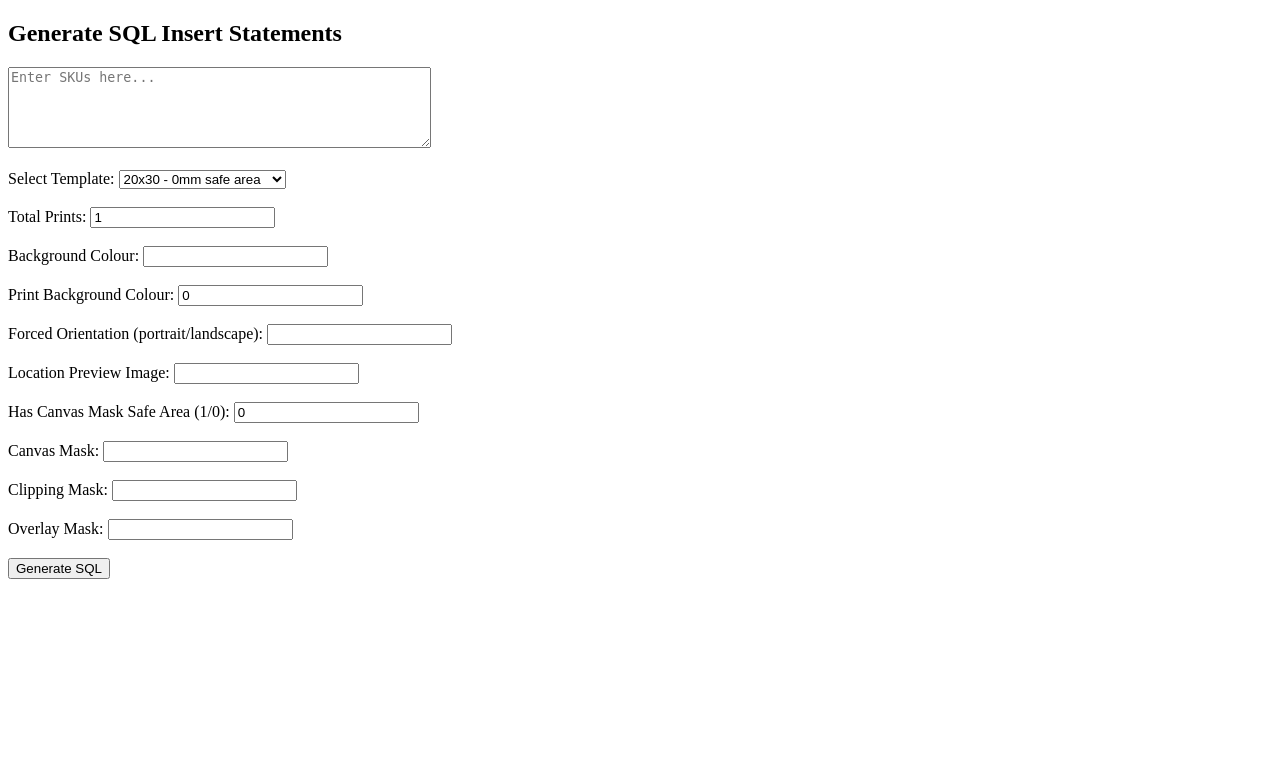
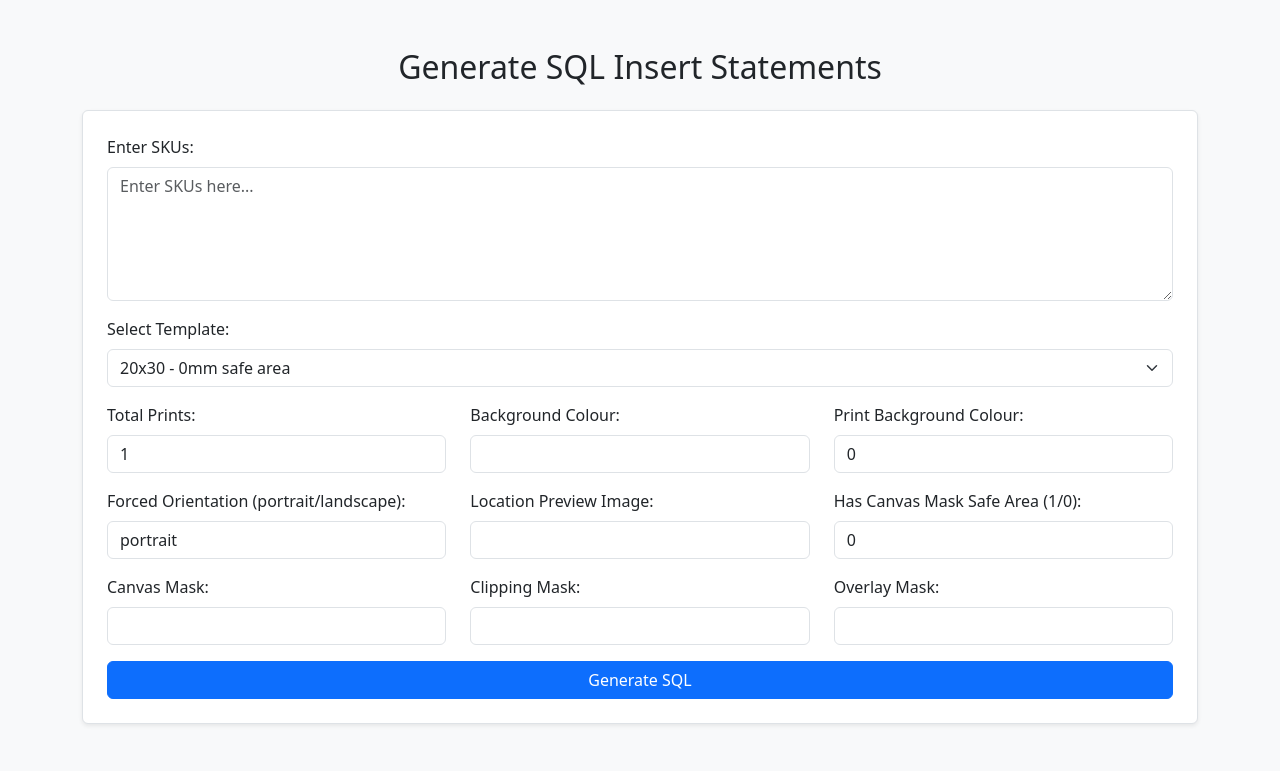
Before and after one commit to gazsmith10/print_script, a PHP site: page / in a window 1280 px wide. Shown: the top 771 px of the page. Run offline with PHP 8.4, Linux system fonts and the light colour scheme; data that the repository does not hold is empty.

Commit message:
Make it look pretty

```diff
--- a/index.php
+++ b/index.php
@@ -78,6 +78,7 @@ if ($_SERVER['REQUEST_METHOD'] === 'POST' && isset($_POST['sku_list'])) {
 
     // Generate SQL Insert Statements for SKUs
     $skus = explode(",", $_POST['sku_list']); // Split the SKU list by commas
+    $sqlStatements = '';
     foreach ($skus as $sku) {
         $sku = trim($sku); // Trim any extra spaces
 
@@ -93,60 +94,130 @@ if ($_SERVER['REQUEST_METHOD'] === 'POST' && isset($_POST['sku_list'])) {
         $sql = "INSERT INTO `printable_product_configs` (`id`, `sku`, `print_size_config_id`, `total_prints`, `background_colour`, `print_background_colour`, `forced_orientation`, `location_preview_image`, `has_canvas_mask_safe_area`, `canvas_mask`, `clipping_mask`, `overlay_mask`, `print_template_id`, `created_at`, `updated_at`, `deleted_at`)
                 VALUES (NULL, '$sku', '{$size_data['id']}', '$total_prints', '$background_colour', '$print_background_colour', '$orientation', '$location_preview_image', '$has_canvas_mask_safe_area', '$canvas_mask', '$clipping_mask', '$overlay_mask', '{$template_data['id']}', NULL, NULL, NULL);";
 
-        // Output each SQL statement
-        echo "<p>$sql</p>";
+        // Append the SQL statement to the string
+        $sqlStatements .= "<p>$sql</p>";
     }
 }
-
 ?>
-
 <!DOCTYPE html>
 <html lang="en">
 <head>
     <meta charset="UTF-8">
+    <meta name="viewport" content="width=device-width, initial-scale=1.0">
     <title>Generate SQL Insert Statements</title>
+    <!-- Add Bootstrap CSS -->
+    <link href="https://cdn.jsdelivr.net/npm/bootstrap@5.3.3/dist/css/bootstrap.min.css" rel="stylesheet">
+    <!-- Add Bootstrap JS -->
+<script src="https://cdn.jsdelivr.net/npm/bootstrap@5.3.3/dist/js/bootstrap.bundle.min.js"></script>
 </head>
-<body>
-    <h2>Generate SQL Insert Statements</h2>
-<form method="POST">
-    <textarea name="sku_list" rows="5" cols="50" placeholder="Enter SKUs here..."></textarea><br><br>
-    <label for="template_id">Select Template:</label>
-    <select name="template_id">
-        <?php foreach ($templates as $template): ?>
-            <option value="<?= $template['id']; ?>"><?= $template['label']; ?></option>
-        <?php endforeach; ?>
-    </select><br><br>
+<body class="bg-light py-5">
 
-    <!-- Add additional fields for user input -->
-    <label for="total_prints">Total Prints:</label>
-    <input type="number" name="total_prints" value="1"><br><br>
+<div class="container">
+    <h2 class="text-center mb-4">Generate SQL Insert Statements</h2>
 
-    <label for="background_colour">Background Colour:</label>
-    <input type="text" name="background_colour" value=""><br><br>
+    <form method="POST" class="bg-white p-4 border rounded shadow-sm">
+        <div class="mb-3">
+            <label for="sku_list" class="form-label">Enter SKUs:</label>
+            <textarea name="sku_list" id="sku_list" rows="5" class="form-control" placeholder="Enter SKUs here..."></textarea>
+        </div>
 
-    <label for="print_background_colour">Print Background Colour:</label>
-    <input type="number" name="print_background_colour" value="0"><br><br>
+        <div class="mb-3">
+            <label for="template_id" class="form-label">Select Template:</label>
+            <select name="template_id" id="template_id" class="form-select">
+                <?php foreach ($templates as $template): ?>
+                    <option value="<?= $template['id']; ?>"><?= $template['label']; ?></option>
+                <?php endforeach; ?>
+            </select>
+        </div>
 
-    <label for="forced_orientation">Forced Orientation (portrait/landscape):</label>
-    <input type="text" name="forced_orientation" value=<?php echo $orientation ?>><br><br>
+        <div class="row">
+            <div class="col-md-4 mb-3">
+                <label for="total_prints" class="form-label">Total Prints:</label>
+                <input type="number" name="total_prints" id="total_prints" class="form-control" value="1">
+            </div>
 
-    <label for="location_preview_image">Location Preview Image:</label>
-    <input type="text" name="location_preview_image" value=""><br><br>
+            <div class="col-md-4 mb-3">
+                <label for="background_colour" class="form-label">Background Colour:</label>
+                <input type="text" name="background_colour" id="background_colour" class="form-control" value="">
+            </div>
 
-    <label for="has_canvas_mask_safe_area">Has Canvas Mask Safe Area (1/0):</label>
-    <input type="number" name="has_canvas_mask_safe_area" value="0"><br><br>
+            <div class="col-md-4 mb-3">
+                <label for="print_background_colour" class="form-label">Print Background Colour:</label>
+                <input type="number" name="print_background_colour" id="print_background_colour" class="form-control" value="0">
+            </div>
+        </div>
 
-    <label for="canvas_mask">Canvas Mask:</label>
-    <input type="text" name="canvas_mask" value=""><br><br>
+        <div class="row">
+            <div class="col-md-4 mb-3">
+                <label for="forced_orientation" class="form-label">Forced Orientation (portrait/landscape):</label>
+                <input type="text" name="forced_orientation" id="forced_orientation" class="form-control" value="portrait">
+            </div>
 
-    <label for="clipping_mask">Clipping Mask:</label>
-    <input type="text" name="clipping_mask" value=""><br><br>
+            <div class="col-md-4 mb-3">
+                <label for="location_preview_image" class="form-label">Location Preview Image:</label>
+                <input type="text" name="location_preview_image" id="location_preview_image" class="form-control" value="">
+            </div>
 
-    <label for="overlay_mask">Overlay Mask:</label>
-    <input type="text" name="overlay_mask" value=""><br><br>
+            <div class="col-md-4 mb-3">
+                <label for="has_canvas_mask_safe_area" class="form-label">Has Canvas Mask Safe Area (1/0):</label>
+                <input type="number" name="has_canvas_mask_safe_area" id="has_canvas_mask_safe_area" class="form-control" value="0">
+            </div>
+        </div>
 
-    <button type="submit">Generate SQL</button>
-</form>
+        <div class="row">
+            <div class="col-md-4 mb-3">
+                <label for="canvas_mask" class="form-label">Canvas Mask:</label>
+                <input type="text" name="canvas_mask" id="canvas_mask" class="form-control" value="">
+            </div>
+
+            <div class="col-md-4 mb-3">
+                <label for="clipping_mask" class="form-label">Clipping Mask:</label>
+                <input type="text" name="clipping_mask" id="clipping_mask" class="form-control" value="">
+            </div>
+
+            <div class="col-md-4 mb-3">
+                <label for="overlay_mask" class="form-label">Overlay Mask:</label>
+                <input type="text" name="overlay_mask" id="overlay_mask" class="form-control" value="">
+            </div>
+        </div>
+
+        <button type="submit" class="btn btn-primary w-100">Generate SQL</button>
+    </form>
+
+    <!-- Bootstrap Modal to display SQL -->
+    <?php if (isset($sqlStatements) && !empty($sqlStatements)): ?>
+        <div class="modal fade" id="sqlModal" tabindex="-1" aria-labelledby="sqlModalLabel" aria-hidden="true">
+            <div class="modal-dialog modal-lg">
+                <div class="modal-content">
+                    <div class="modal-header">
+                        <h5 class="modal-title" id="sqlModalLabel">Generated SQL Statements</h5>
+                        <button type="button" class="btn-close" data-bs-dismiss="modal" aria-label="Close"></button>
+                    </div>
+                    <div class="modal-body">
+                        <?= $sqlStatements; ?>
+                    </div>
+                    <div class="modal-footer">
+                        <button type="button" class="btn btn-secondary" data-bs-dismiss="modal">Close</button>
+                        <button type="button" class="btn btn-primary" onclick="copySQL()">Copy to Clipboard</button>
+                    </div>
+                </div>
+            </div>
+        </div>
+        <script>
+            var sqlModal = new bootstrap.Modal(document.getElementById('sqlModal'));
+            sqlModal.show();
+
+            function copySQL() {
+                var range = document.createRange();
+                range.selectNode(document.querySelector('.modal-body'));
+                window.getSelection().removeAllRanges();
+                window.getSelection().addRange(range);
+                document.execCommand('copy');
+            }
+        </script>
+    <?php endif; ?>
+</div>
+
 
 </body>
 </html>
```
